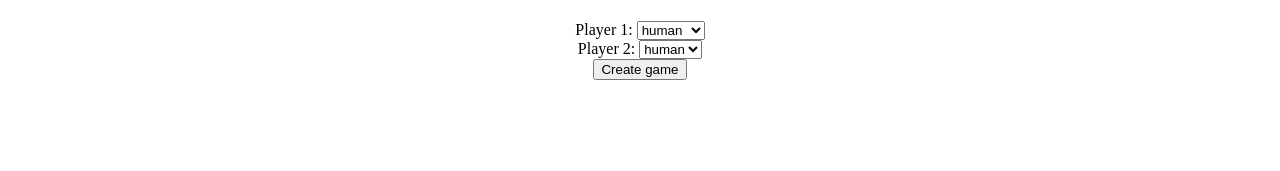
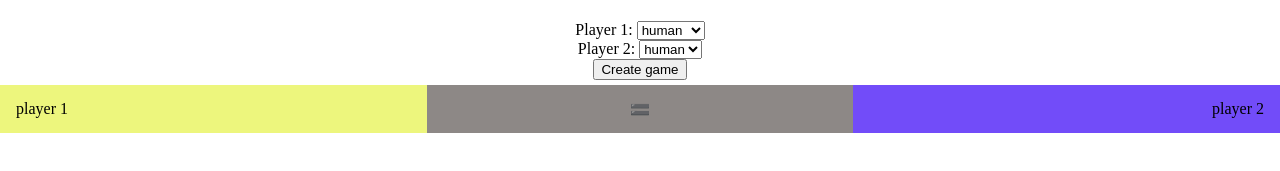
Before and after one commit to BigGui/tictactoe-ai, a website with bundled scripts: page index.html in a window 1280 px wide. Shown: the part 107-278 px from the top of the page. Built offline with nearby package versions, Linux system fonts and the light colour scheme.

Commit message:
progress bar to see winners stats

```diff
--- a/index.html
+++ b/index.html
@@ -46,6 +46,12 @@
     <section class="info" id="info"></section>
     <ul class="grid" id="grid">
     </ul>
+
+    <div class="progress-win">
+        <div class="progress-win-one" id="progress-0">player 1</div>
+        <div class="progress-win-equality" id="progress-eq">🟰</div>
+        <div class="progress-win-two" id="progress-1">player 2</div>
+    </div>
     <script type="module" src="js/script.js"></script>
 </body>
 </html>
--- a/js/class/tictactoe.js
+++ b/js/class/tictactoe.js
@@ -14,6 +14,7 @@ export class TicTacToe {
         this.aiPlayer = null;
         this.roundCounter = 0;
         this.gridElement = document.getElementById('grid');
+        this.gameWinners = [];
 
         // Init data management
         this.datasToLearn = this.retrieveDatasToLearnFromStorage();
@@ -206,6 +207,10 @@ export class TicTacToe {
             document.getElementById('info').innerText += winner === true ? ' | nobody win ' : ` | Player N°${winner} win `;
             document.getElementById('info').appendChild(this.createStartButton());
 
+            // add Winner to History
+            this.gameWinners.push(winner === true ? '' : winner - 1);
+            this.updateWinnerProgress();
+
             // The game ends in a draw
             if (winner === true) {
                 // learning human log
@@ -233,6 +238,17 @@ export class TicTacToe {
         else if (this.playersTypes[this.getPlayerNumber()] === 'r') {
             this.playRandom();
         }
+    }
+
+    updateWinnerProgress() {
+        console.log(this.gameWinners);
+        const scores = [
+            Math.floor(this.gameWinners.filter(p => p === 0).length / this.gameWinners.length * 100),
+            Math.floor(this.gameWinners.filter(p => p === 1).length / this.gameWinners.length * 100)
+        ];
+        document.getElementById(`progress-0`).style.width = `${scores[0]}%`;
+        document.getElementById(`progress-eq`).style.width = `${100 - scores[0] - scores[1]}%`;
+        document.getElementById(`progress-1`).style.width = `${scores[1]}%`;
     }
 
 
--- a/style.css
+++ b/style.css
@@ -1,5 +1,15 @@
 :root {
     font-size: 16px;
+
+    --primary-color: #edf67d;
+    --secondary-color: #f896d8;
+    --third-color: #8d8886;
+    --fourth-color: #724cf9;
+    --fifth-color: #564592;
+}
+
+* {
+    box-sizing: border-box;
 }
 
 body, p {
@@ -61,3 +71,35 @@ ul, li {
 .grid > li.win {
     background-color: lightgreen;
 }
+
+/* PROGRESS WIN */
+
+.progress-win {
+    display: flex;
+    width: 100%;
+    height: 3rem;
+}
+.progress-win-one,
+.progress-win-equality,
+.progress-win-two {
+    display: flex;
+    justify-content: center;
+    align-items: center;
+    padding: 1rem;
+    height: 100%;
+    width: calc(100% / 3);
+    overflow: hidden;
+}
+.progress-win-one {
+    background-color: var(--primary-color);
+    justify-content: flex-start;
+
+}
+.progress-win-equality {
+    background-color: var(--third-color);
+
+}
+.progress-win-two {
+    background-color: var(--fourth-color);
+    justify-content: flex-end;
+}
```
